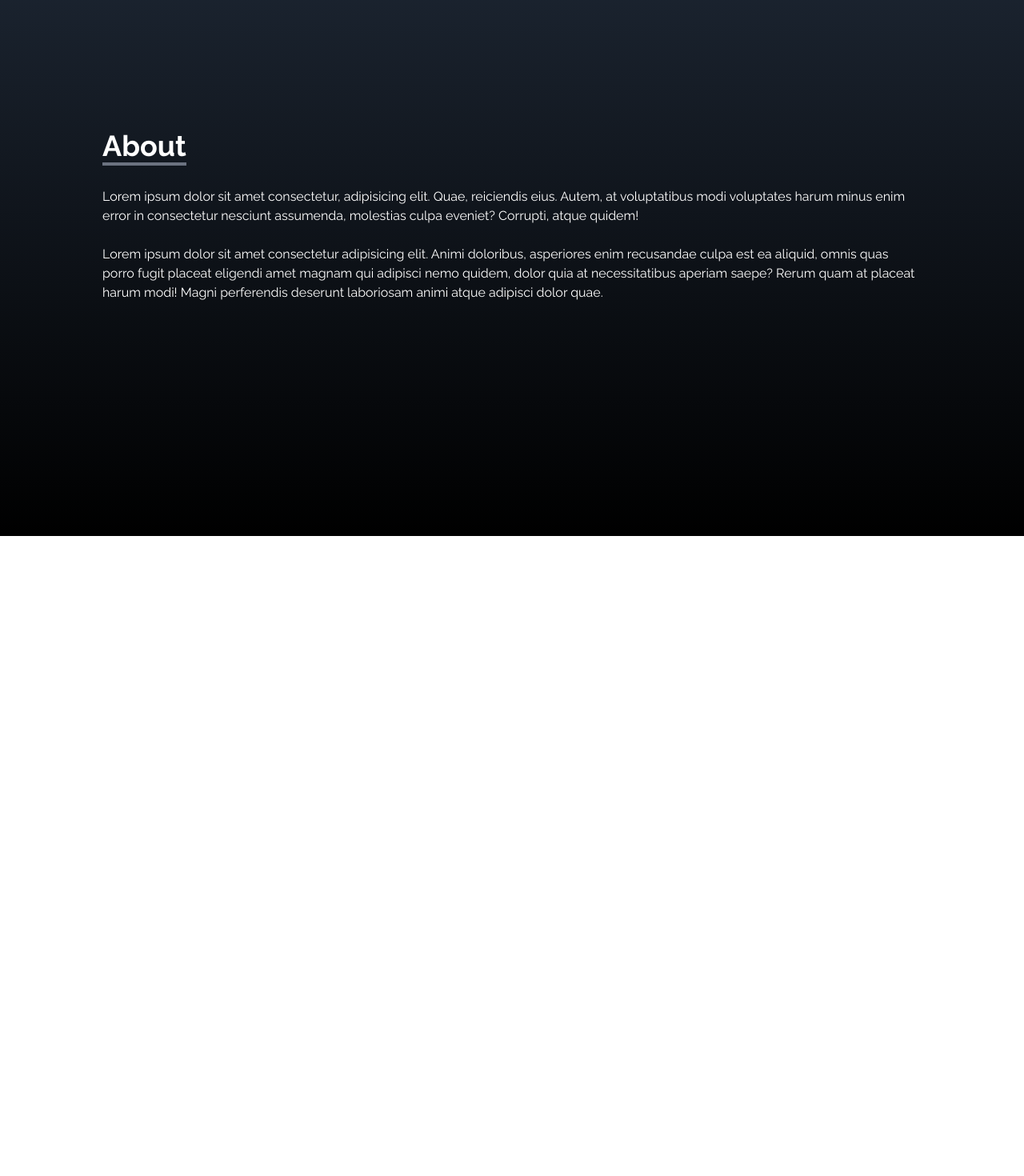
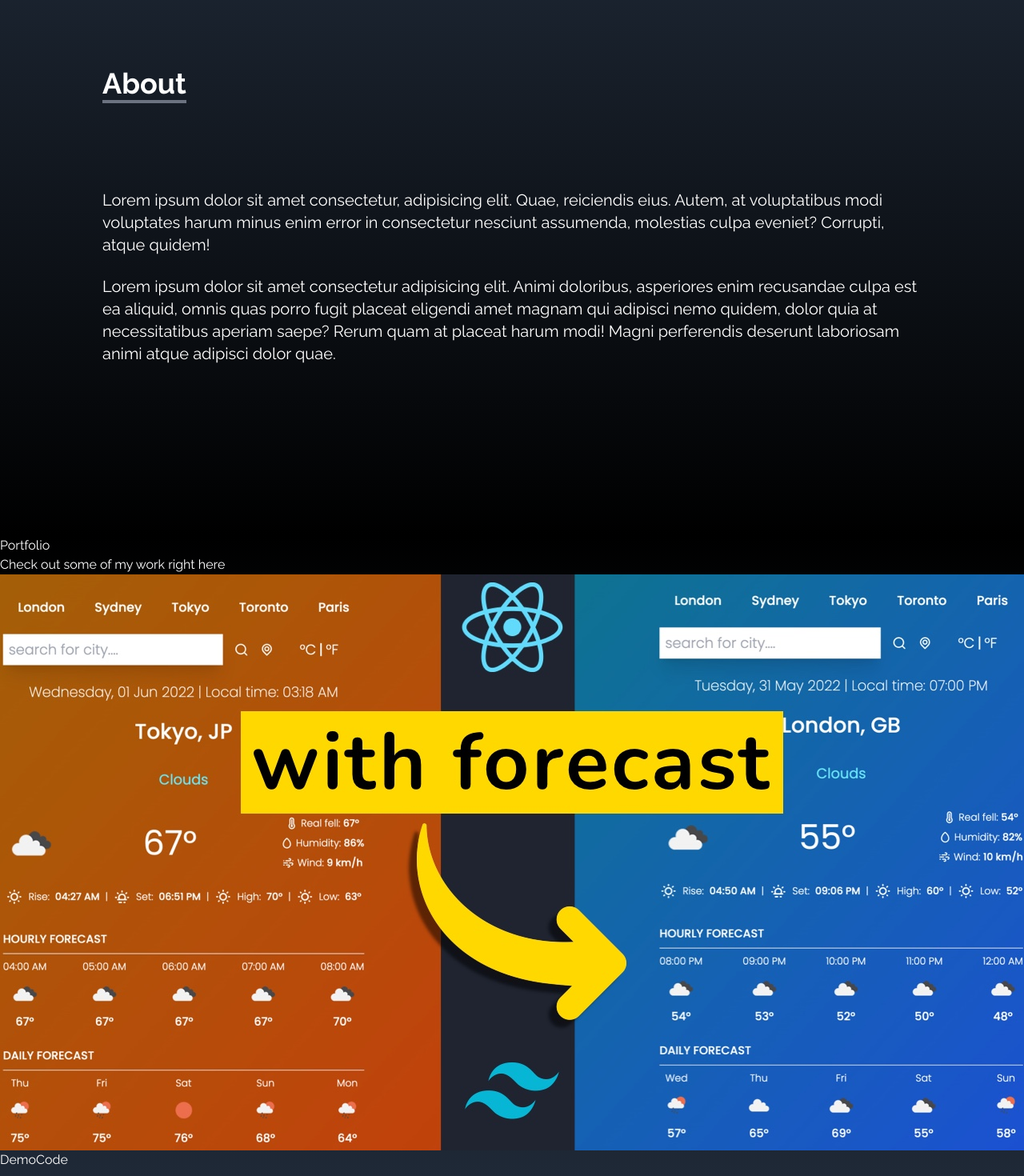
Before and after one commit to manishghimiree/portfolio, a React (Create React App) app: page / in a window 1280 px wide. Shown: the part 930-2400 px from the top of the page at 80% size. Before the commit the page ends 1600 px from the top, so only its background shows below. Built offline with nearby package versions, Linux system fonts and the light colour scheme.

Commit message:
home page ui design

```diff
--- a/src/App.js
+++ b/src/App.js
@@ -1,6 +1,7 @@
 import About from "./components/About";
 import Home from "./components/Home";
 import NavBar from "./components/NavBar";
+import Portfolio from "./components/Portfolio";
 import SocialLinks from "./components/SocialLinks";
 
 function App() {
@@ -9,6 +10,7 @@ function App() {
       <NavBar />
       <Home />
       <About/>
+      <Portfolio/>
 
 
       <SocialLinks/>
--- a/src/components/About.jsx
+++ b/src/components/About.jsx
@@ -7,13 +7,13 @@ const About = () => {
             <div className='pb-8'>
                 <p className='text-4xl font-bold inline border-b-4 border-gray-500'>About</p>
             </div>
-            <p>
+            <p className='text-xl mt-20'>
 Lorem ipsum dolor sit amet consectetur, adipisicing elit. Quae, reiciendis eius. Autem, at voluptatibus modi voluptates harum minus enim error in consectetur nesciunt assumenda, molestias culpa eveniet? Corrupti, atque quidem!
             </p>
 
             <br/>
 
-            <p>
+            <p className='text-xl'>
                 Lorem ipsum dolor sit amet consectetur adipisicing elit. Animi doloribus, asperiores enim recusandae culpa est ea aliquid, omnis quas porro fugit placeat eligendi amet magnam qui adipisci nemo quidem, dolor quia at necessitatibus aperiam saepe? Rerum quam at placeat harum modi! Magni perferendis deserunt laboriosam animi atque adipisci dolor quae.
             </p>
         </div>
--- /dev/null
+++ b/src/components/Portfolio.jsx
@@ -0,0 +1,35 @@
+import React from "react";
+import arrayDestruct from "../assets/portfolio/arrayDestruct.jpg";
+import installNode from "../assets/portfolio/installNode.jpg";
+import navbar from "../assets/portfolio/navbar.jpg";
+import reactParallax from "../assets/portfolio/reactParallax.jpg";
+import reactSmooth from "../assets/portfolio/reactSmooth.jpg";
+import reactWeather from "../assets/portfolio/reactWeather.jpg";
+
+const Portfolio = () => {
+  return (
+    <div
+      name="portfolio"
+      className="bg-gradient-to-b from-black to-gray-800 w-full md:h-screen text-white"
+    >
+
+      <div>
+        <div>
+          <p>Portfolio</p>
+          <p>Check out some of my work right here</p>
+        </div>
+        <div>
+          <div>
+            <img src={reactWeather} alt="" />
+            <div>
+              <button>Demo</button>
+              <button>Code</button>
+            </div>
+          </div>
+        </div>
+      </div>
+    </div>
+  );
+};
+
+export default Portfolio;
```
